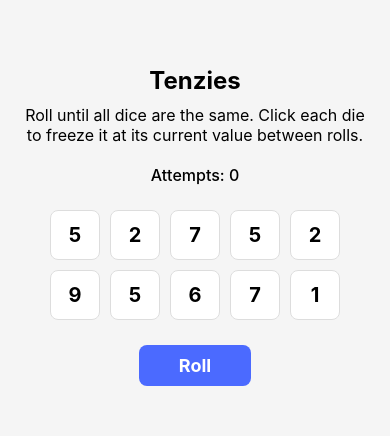
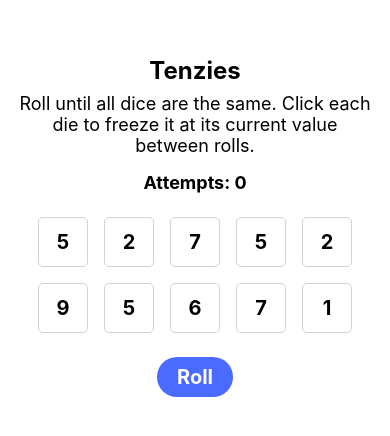
Before and after one commit to myatthiri98/Tenzies, a React Native app: screen / in a window 390 px wide. Shown: the part 196-632 px from the top of the page. Built offline with nearby package versions, Linux system fonts and the light colour scheme.

Commit message:
feat(ui): refactor to avoid magic numbers and strings, establish design system, and implement modal

```diff
--- a/package.json
+++ b/package.json
@@ -17,7 +17,7 @@
   "devDependencies": {
     "@babel/core": "^7.20.0",
     "@types/react": "~18.2.45",
-    "typescript": "^5.1.3"
+    "typescript": "~5.3.3"
   },
   "private": true
 }
--- /dev/null
+++ b/src/view/design-system/components/Button.tsx
@@ -0,0 +1,43 @@
+import { StyleSheet, Text, TouchableOpacity } from "react-native";
+import React from "react";
+import { T } from "../theme";
+
+interface ButtonProps {
+  title: string;
+  onPress: () => void;
+  disabled?: boolean;
+  style?: any;
+  testID?: string;
+}
+
+const Button = ({ title, onPress, disabled = false, style }: ButtonProps) => {
+  return (
+    <TouchableOpacity
+      onPress={onPress}
+      disabled={disabled}
+      style={[styles.button, style, disabled && styles.disabledButton]} // Merge passed style with default button style
+    >
+      <Text style={styles.text}>{title}</Text>
+    </TouchableOpacity>
+  );
+};
+
+export default Button;
+
+const styles = StyleSheet.create({
+  button: {
+    backgroundColor: T.colors.primary,
+    paddingVertical: T.spacing.small,
+    paddingHorizontal: T.spacing.large,
+    borderRadius: T.border.radius.extraRounded,
+    alignSelf: "center",
+  },
+  disabledButton: {
+    backgroundColor: T.colors.disabled,
+  },
+  text: {
+    color: T.colors.white,
+    fontWeight: T.font.weight.bold,
+    fontSize: T.font.size.medium,
+  },
+});
--- /dev/null
+++ b/src/view/design-system/components/CustomModal.tsx
@@ -0,0 +1,75 @@
+import React from "react";
+import { Modal, StyleSheet, Text, View } from "react-native";
+import Button from "./Button";
+import { T } from "../theme";
+
+const DEFAULT_BUTTON_TEXT = "OK";
+
+interface CustomModalProps {
+  visible: boolean;
+  title: string;
+  message: string;
+  onClose: () => void;
+  buttonText?: string;
+}
+
+const CustomModal = ({
+  visible,
+  title,
+  message,
+  onClose,
+  buttonText = DEFAULT_BUTTON_TEXT,
+}: CustomModalProps) => {
+  return (
+    <Modal
+      transparent={true}
+      animationType="slide"
+      visible={visible}
+      onRequestClose={onClose}
+    >
+      <View style={styles.centeredView}>
+        <View style={styles.modalView}>
+          <Text style={styles.modalTitle}>{title}</Text>
+          <Text style={styles.modalText}>{message}</Text>
+          <Button title={buttonText} onPress={onClose} />
+        </View>
+      </View>
+    </Modal>
+  );
+};
+
+export default CustomModal;
+
+const styles = StyleSheet.create({
+  centeredView: {
+    flex: 1,
+    justifyContent: "center",
+    alignItems: "center",
+    backgroundColor: T.colors.modalOverlay,
+  },
+  modalView: {
+    margin: T.spacing.medium,
+    backgroundColor: T.colors.white,
+    borderRadius: T.spacing.small,
+    padding: T.spacing.large,
+    alignItems: "center",
+    shadowColor: T.colors.grey,
+    shadowOffset: {
+      width: 0,
+      height: 2,
+    },
+    shadowOpacity: 0.25,
+    shadowRadius: 4,
+    elevation: 5,
+  },
+  modalTitle: {
+    fontSize: T.font.size.large,
+    fontWeight: T.font.weight.bold,
+    marginBottom: T.spacing.small,
+  },
+  modalText: {
+    fontSize: T.font.size.regular,
+    marginBottom: T.spacing.medium,
+    textAlign: "center",
+  },
+});
--- /dev/null
+++ b/src/view/design-system/theme.ts
@@ -0,0 +1,91 @@
+import { Platform } from "react-native";
+
+export const T = {
+  colors:{
+    primary: "#4b6aff",
+    disabled: "#aaa",
+    white: "#ffffff",
+    correct: "#ff6666",
+    held: "#00cc99",
+    transparent: "transparent",
+    text: "rgba(255, 255, 255, 1)",
+    darkBlue: "rgba(12, 32, 122, 1)",
+    lightBlue: "rgba(0, 212, 255, 1)",
+    lightBlueShade: "rgba(105, 178, 225, 1)",
+    purple: "rgba(69, 64, 196, 1)",
+    inactive: "rgba(209, 233, 248, 1)",
+    shadow: "rgba(30, 30, 30, 1)",
+    grey: "rgba(211, 211, 211, 1)",
+    red: "rgba(255, 0, 0, 1)",
+    yellow: "rgba(255, 255, 0, 1)",
+    modalOverlay: "rgba(0, 0, 0, 0.5)",
+  },
+  font: {
+    size: {
+      small: 14,
+      regular: 18,
+      medium: 20,
+      large: 24,
+      xLarge: 32,
+    },
+    weight: {
+      bold: "bold" as const,
+    },
+    family: {
+      primary: Platform.select({
+        ios: "Helvetica Neue",
+        android: "Roboto",
+        default: "Helvetica Neue",
+      }),
+    },
+  },
+  size: {
+    xSmall: 11,
+    small: 14,
+    medium: 20,
+    large: 24,
+  },
+  spacing: {
+    none: 0,
+    extraExtraSmall: 2,
+    extraSmall: 4,
+    small: 8,
+    medium: 16,
+    large: 20,
+    xLarge: 25,
+    xxLarge: 32,
+  },
+  border: {
+    width: {
+      none: 0,
+      thin: 1,
+      thick: 2,
+    },
+    radius: {
+      roundedSmall: 5,
+      extraRounded: 20,
+      fullRound: 100,
+    },
+  },
+  shadow: {
+    color: "rgba(30, 30, 30, 1)",
+    offset: {
+      width: 5,
+      height: 5,
+    },
+    opacity: 0.1,
+    radius: 10,
+  },
+  width: {
+    roundButton: 60,
+    chipMinWidth: 50,
+    textInputHeight: 40,
+    modalButton: 120,
+    tiedSirenLogo: 100,
+  },
+  iconProportion: 0.45,
+  get addButtonIconSize() {
+    return this.width.roundButton * this.iconProportion;
+  },
+  tabBarHeight: 50,
+};
--- a/src/view/design-system/components/Die.tsx
+++ b/src/view/dice/Die.tsx
@@ -1,5 +1,6 @@
 import { StyleSheet, Text, TouchableOpacity } from "react-native";
 import React from "react";
+import { T } from "../design-system/theme";
 
 interface DieProps {
   value: number;
@@ -9,10 +10,10 @@ interface DieProps {
 }
 
 const Die = ({ value, isHeld, onHold, isCorrect = false }: DieProps) => {
-  function determineBackgroundColor() {
-    if (!isHeld) return "#ffffff";
-    return isCorrect ? "#ff6666" : "#00cc99";
-  }
+  const determineBackgroundColor = () => {
+    if (!isHeld) return T.colors.white;
+    return isCorrect ? T.colors.correct : T.colors.held;
+  };
 
   const isHeldStyle = {
     backgroundColor: determineBackgroundColor(),
@@ -31,15 +32,15 @@ const styles = StyleSheet.create({
   die: {
     width: 50,
     height: 50,
-    margin: 5,
     alignItems: "center",
     justifyContent: "center",
-    borderRadius: 8,
-    borderWidth: 1,
-    borderColor: "#ddd",
+    margin: T.spacing.small,
+    borderRadius: T.border.radius.roundedSmall,
+    borderWidth: T.border.width.thin,
+    borderColor: T.colors.grey,
   },
   dieText: {
-    fontSize: 20,
-    fontWeight: "bold",
+    fontSize: T.font.size.medium,
+    fontWeight: T.font.weight.bold,
   },
 });
--- a/src/view/screens/MainScreen.tsx
+++ b/src/view/screens/MainScreen.tsx
@@ -1,19 +1,33 @@
 import React, { useCallback, useState } from "react";
-import {
-  StyleSheet,
-  Text,
-  TouchableOpacity,
-  View,
-  FlatList,
-} from "react-native";
-import Die from "../design-system/components/Die";
+import { StyleSheet, Text, View, FlatList } from "react-native";
+import Die from "../dice/Die";
+import Button from "../design-system/components/Button";
+import { T } from "../design-system/theme";
+import CustomModal from "../design-system/components/CustomModal";
+
+// Constants to avoid magic strings and numbers
+const DICE_COUNT = 10;
+const DIE_MAX_VALUE = 9;
+const ROLL_BUTTON_TEXT = "Roll";
+const WIN_TEXT = "You Won!";
+const TITLE_TEXT = "Tenzies";
+const INSTRUCTIONS_TEXT =
+  "Roll until all dice are the same. Click each die to freeze it at its current value between rolls.";
+const ATTEMPTS_TEXT = "Attempts: ";
+const WIN_TITLE_TEXT = "Congratulations!";
+const WIN_MESSAGE_TEXT = "You won the game! Do you want to play again?";
+const PLAY_AGAIN_BUTTON_TEXT = "Play Again";
 
 const generateDice = () =>
-  Array.from({ length: 10 }, () => Math.ceil(Math.random() * 9));
+  Array.from({ length: DICE_COUNT }, () =>
+    Math.ceil(Math.random() * DIE_MAX_VALUE)
+  );
 
 const MainScreen = () => {
   const [dice, setDice] = useState<number[]>(generateDice());
-  const [heldDice, setHeldDice] = useState<boolean[]>(Array(10).fill(false));
+  const [heldDice, setHeldDice] = useState<boolean[]>(
+    Array(DICE_COUNT).fill(false)
+  );
   const [attempts, setAttempts] = useState<number>(0);
   const [gameWon, setGameWon] = useState<boolean>(false);
   const [heldDiceValue, setHeldDiceValue] = useState<number | null>(null);
@@ -23,7 +37,7 @@ const MainScreen = () => {
       setAttempts((prev) => prev + 1);
       setDice((prevDice) =>
         prevDice.map((die, idx) =>
-          heldDice[idx] ? die : Math.ceil(Math.random() * 9)
+          heldDice[idx] ? die : Math.ceil(Math.random() * DIE_MAX_VALUE)
         )
       );
       checkForWin();
@@ -66,28 +80,29 @@ const MainScreen = () => {
 
     if (allHeld && allSameValue) {
       setGameWon(true);
-      resetGame();
     }
   }, [heldDice, dice]);
 
   const resetGame = useCallback(() => {
-    setTimeout(() => {
-      setAttempts(0);
-      setDice(generateDice());
-      setHeldDice(Array(10).fill(false));
-      setGameWon(false);
-      setHeldDiceValue(null);
-    }, 2000);
+    setAttempts(0);
+    setDice(generateDice());
+    setHeldDice(Array(DICE_COUNT).fill(false));
+    setGameWon(false);
+    setHeldDiceValue(null);
   }, []);
+
+  const handlePlayAgain = useCallback(() => {
+    resetGame();
+  }, [resetGame]);
 
   return (
     <View style={styles.container}>
-      <Text style={styles.title}>Tenzies</Text>
-      <Text style={styles.instructions}>
-        Roll until all dice are the same. Click each die to freeze it at its
-        current value between rolls.
+      <Text style={styles.title}>{TITLE_TEXT}</Text>
+      <Text style={styles.instructions}>{INSTRUCTIONS_TEXT}</Text>
+      <Text style={styles.attempts}>
+        {ATTEMPTS_TEXT}
+        {attempts}
       </Text>
-      <Text style={styles.attempts}>Attempts: {attempts}</Text>
 
       <FlatList
         data={dice}
@@ -106,15 +121,19 @@ const MainScreen = () => {
         style={styles.flatList}
       />
 
-      <TouchableOpacity
-        style={[styles.rollButton, !canRoll() && styles.disabledRollButton]}
+      <Button
+        title={gameWon ? WIN_TEXT : ROLL_BUTTON_TEXT}
         onPress={rollDice}
         disabled={!canRoll() || gameWon}
-      >
-        <Text style={styles.rollButtonText}>
-          {gameWon ? "You Won!" : "Roll"}
-        </Text>
-      </TouchableOpacity>
+      />
+
+      <CustomModal
+        visible={gameWon}
+        title={WIN_TITLE_TEXT}
+        message={WIN_MESSAGE_TEXT}
+        onClose={handlePlayAgain}
+        buttonText={PLAY_AGAIN_BUTTON_TEXT}
+      />
     </View>
   );
 };
@@ -124,30 +143,30 @@ export default MainScreen;
 const styles = StyleSheet.create({
   container: {
     flex: 1,
-    backgroundColor: "#f5f5f5",
-    padding: 20,
     justifyContent: "center",
+    backgroundColor: T.colors.white,
+    padding: T.spacing.medium,
   },
   title: {
-    fontSize: 24,
-    fontWeight: "bold",
-    marginBottom: 10,
+    fontSize: T.font.size.large,
+    fontWeight: T.font.weight.bold,
+    marginBottom: T.spacing.small,
     textAlign: "center",
   },
   instructions: {
-    fontSize: 16,
+    fontSize: T.font.size.regular,
+    marginBottom: T.spacing.medium,
     textAlign: "center",
-    marginBottom: 20,
   },
   attempts: {
-    fontSize: 16,
-    fontWeight: "500",
-    marginBottom: 20,
+    fontSize: T.font.size.regular,
+    fontWeight: T.font.weight.bold,
+    marginBottom: T.spacing.medium,
     textAlign: "center",
   },
   flatList: {
     flexGrow: 0,
-    marginBottom: 20,
+    marginBottom: T.spacing.medium,
   },
   diceContainer: {
     alignItems: "center",
@@ -156,19 +175,4 @@ const styles = StyleSheet.create({
   columnWrapper: {
     justifyContent: "center",
   },
-  rollButton: {
-    backgroundColor: "#4b6aff",
-    paddingVertical: 10,
-    paddingHorizontal: 40,
-    borderRadius: 8,
-    alignSelf: "center",
-  },
-  disabledRollButton: {
-    backgroundColor: "#aaa",
-  },
-  rollButtonText: {
-    fontSize: 18,
-    color: "#fff",
-    fontWeight: "bold",
-  },
 });
```
Also changed, not shown: 1 other file (tests, documents, lock files or other folders).
